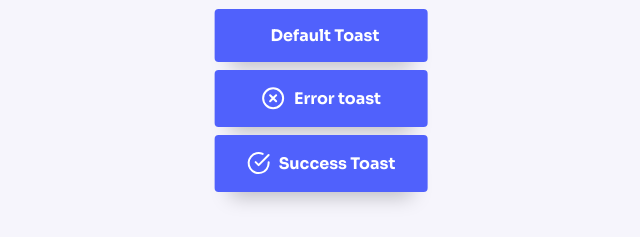
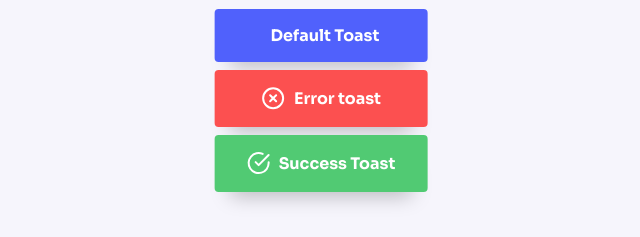
Before and after one commit to guusfelix2015/mycontacts-web, a React (Vite) app: page / in a window 1280 px wide. Shown: the part 560-797 px from the top of the page, without its empty margins (319-959 px from the left). Built offline with nearby package versions, Linux system fonts and the light colour scheme; no server answers.

Commit message:
trabalhando com variantes no styled

```diff
--- a/src/assets/styles/themes/default.js
+++ b/src/assets/styles/themes/default.js
@@ -17,5 +17,8 @@ export default {
       main: "#FC5050",
       dark: "#F63131",
     },
+    success: {
+      main: "#51CA73",
+    },
   },
 };
--- a/src/components/Toast/ToastMessage/index.jsx
+++ b/src/components/Toast/ToastMessage/index.jsx
@@ -5,7 +5,7 @@ import checkCircleIcon from "../../../assets/images/icons/check-circle.svg";
 
 export default function ToastMessage({ text, type }) {
   return (
-    <Container>
+    <Container type={type}>
       {type === "danger" && <img src={xCircleIcon} alt="Error" />}
       {type === "success" && <img src={checkCircleIcon} alt="Success" />}
       <strong>{text}</strong>
--- a/src/components/Toast/ToastMessage/styles.js
+++ b/src/components/Toast/ToastMessage/styles.js
@@ -1,14 +1,27 @@
-import styled from "styled-components";
+import styled, { css } from "styled-components";
+
+const containerVariants = {
+  default: css`
+    background: ${({ theme }) => theme.colors.primary.main};
+  `,
+  success: css`
+    background: ${({ theme }) => theme.colors.success.main};
+  `,
+  danger: css`
+    background: ${({ theme }) => theme.colors.danger.main};
+  `,
+};
 
 export const Container = styled.div`
   padding: 16px 32px;
-  background: ${({ theme }) => theme.colors.primary.main};
   color: #fff;
   border-radius: 4px;
   box-shadow: 0 20px 20px -16px rgba(0, 0, 0, 0.25);
   display: flex;
   align-items: center;
   justify-content: center;
+
+  ${({ type }) => containerVariants[type || containerVariants.default]}
 
   & + & {
     margin-top: 8px;
```
